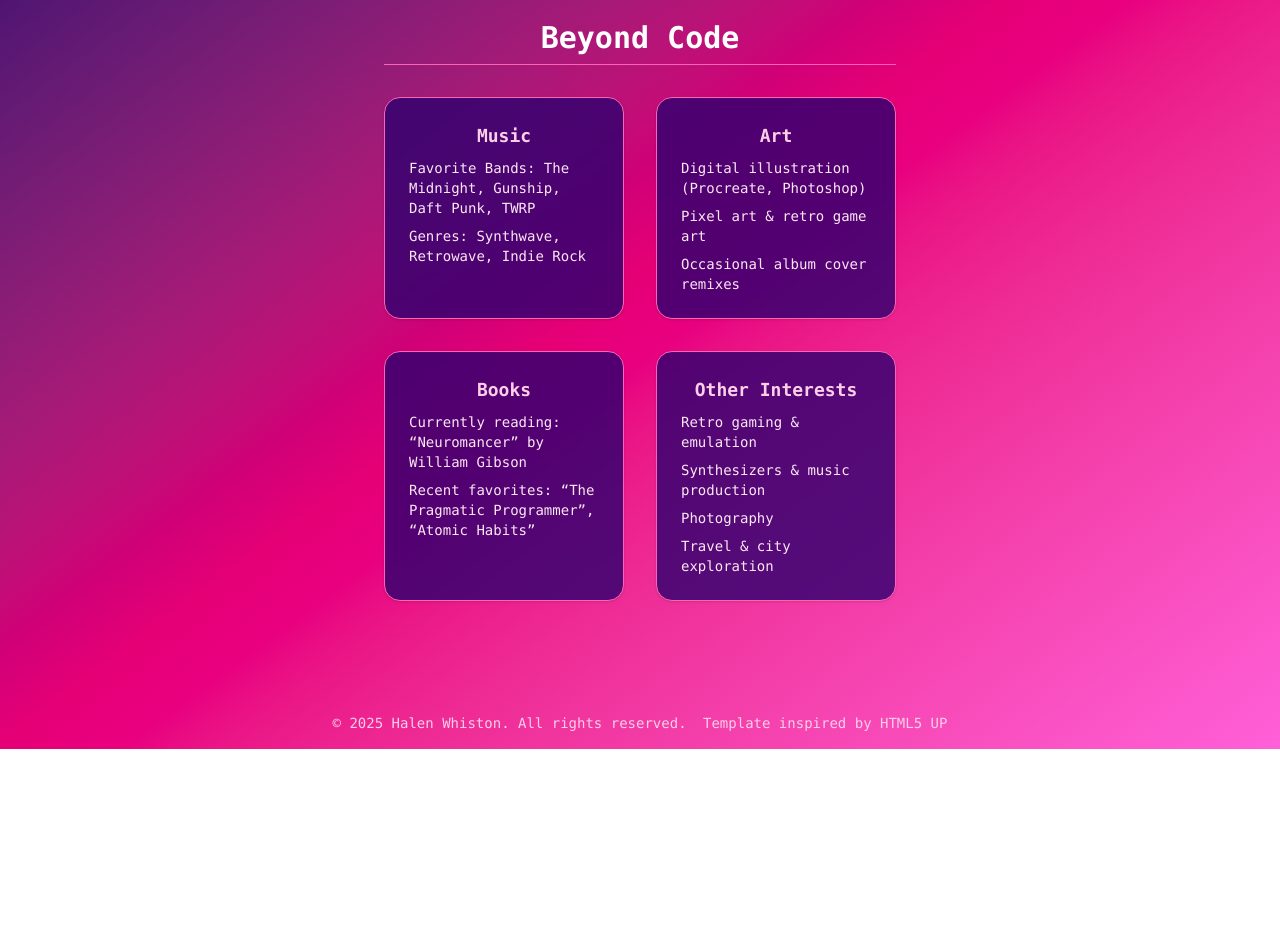
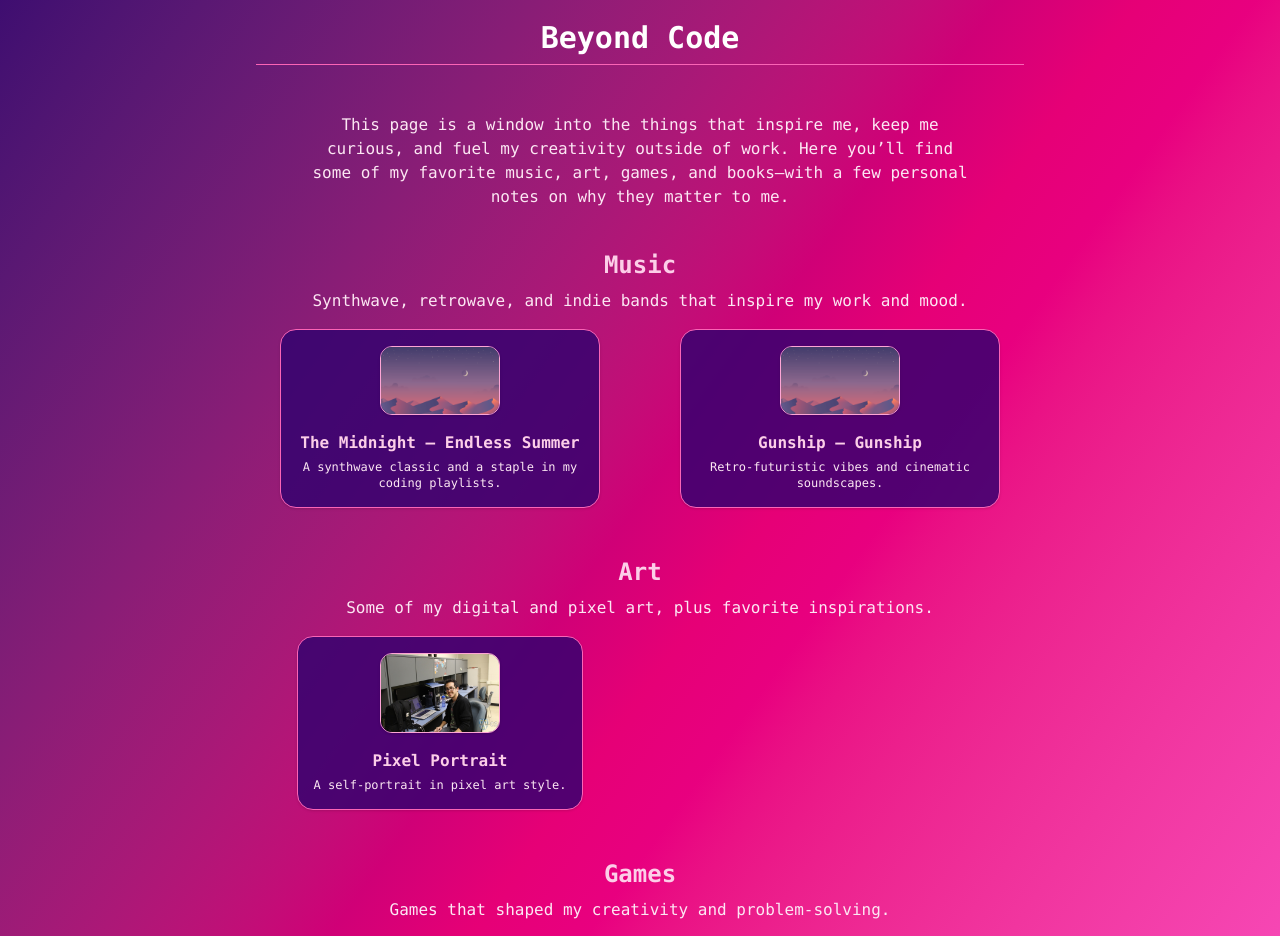
Before and after one commit to halwave/halwave.github.io, a React (Vite) app: page /#/beyond-code in a window 1280 px wide. Shown: the part 200-1136 px from the top of the page. Before the commit the page ends 949 px from the top, so only its background shows below. Built offline with nearby package versions, Linux system fonts and the light colour scheme.

Commit message:
reorganized pages, removed interests section

```diff
--- a/src/App.tsx
+++ b/src/App.tsx
@@ -2,7 +2,6 @@ import React from 'react';
 import { HashRouter as Router, Routes, Route } from 'react-router-dom';
 import './index.css';
 import AboutSection from './components/AboutSection';
-import InterestsSection from './components/InterestsSection';
 import ExperienceSection from './components/ExperienceSection';
 import SkillsSection from './components/SkillsSection';
 import JourneyPage from './pages/JourneyPage';
@@ -13,9 +12,8 @@ import Layout from './components/Layout';
 const MainPage: React.FC = () => (
 	<>
 		<SkillsSection />
+		<ExperienceSection />
 		<AboutSection />
-		<ExperienceSection />
-		<InterestsSection />
 	</>
 );
 
--- a/src/components/AboutSection.tsx
+++ b/src/components/AboutSection.tsx
@@ -1,7 +1,7 @@
 import React from 'react';
 
 const AboutSection: React.FC = () => (
-  <section className="max-w-3xl mx-auto px-4 py-8">
+  <section className="max-w-3xl mx-auto py-8">
     <h2 className="text-3xl font-bold mb-4 border-b border-pink-400 pb-2">About Me</h2>
     <img src="/images/about.jpg" alt="About Me" className="rounded-lg mb-4 max-h-64 object-cover border-2 border-pink-400" />
     <p className="text-pink-100">
--- a/src/components/ExperienceSection.tsx
+++ b/src/components/ExperienceSection.tsx
@@ -13,7 +13,7 @@ const experiences = [
 ];
 
 const ExperienceSection: React.FC = () => (
-  <section className="max-w-3xl mx-auto px-4 py-8">
+  <section className="max-w-3xl mx-auto py-8">
     <h2 className="text-3xl font-bold mb-4 border-b border-pink-400 pb-2">Professional Experience</h2>
     <div className="space-y-4">
       {experiences.map((exp) => (
--- a/src/components/InterestsSection.tsx
+++ /dev/null
@@ -1,23 +0,0 @@
-import React from 'react';
-
-const interests = [
-  'Vaporwave Music',
-  'Retro Video Games',
-  'Synthwave Art',
-  'Guitar',
-];
-
-const InterestsSection: React.FC = () => (
-  <section className="max-w-2xl mx-auto px-4 py-8">
-    <h2 className="text-3xl font-bold mb-4 border-b border-pink-400 pb-2">Personal Interests</h2>
-    <div className="flex flex-wrap gap-4">
-      {interests.map((interest) => (
-        <span key={interest} className="bg-pink-600 px-4 py-2 rounded-full font-semibold">
-          {interest}
-        </span>
-      ))}
-    </div>
-  </section>
-);
-
-export default InterestsSection;
--- a/src/components/SkillsSection.tsx
+++ b/src/components/SkillsSection.tsx
@@ -21,7 +21,7 @@ const skills = [
 
 const SkillsSection: React.FC = () => (
   <section className="py-12">
-    <div className="mx-auto w-full max-w-3xl px-4 sm:px-8 md:px-12 lg:px-20 xl:px-32">
+    <div className="mx-auto w-full max-w-3xl">
       <h2 className="text-3xl font-bold mb-6 border-b border-pink-400 pb-2 text-center">Technical Skills</h2>
       <div className="grid grid-cols-1 sm:grid-cols-2 gap-8 mt-8">
         {skills.map((skill) => (
--- /dev/null
+++ b/src/data/beyondCode.ts
@@ -0,0 +1,72 @@
+export interface BeyondCodeItem {
+  title: string;
+  image: string;
+  description: string;
+}
+
+export interface BeyondCodeCategory {
+  category: string;
+  description?: string;
+  items: BeyondCodeItem[];
+}
+
+import albumCover from "/images/banner.jpg"; // Example image
+import artSample from "/images/aboutme.jpg";
+import gameCover from "/images/smash.png";
+
+const beyondCodeData: BeyondCodeCategory[] = [
+  {
+    category: "Music",
+    description:
+      "Synthwave, retrowave, and indie bands that inspire my work and mood.",
+    items: [
+      {
+        title: "The Midnight – Endless Summer",
+        image: albumCover,
+        description: "A synthwave classic and a staple in my coding playlists.",
+      },
+      {
+        title: "Gunship – Gunship",
+        image: albumCover,
+        description: "Retro-futuristic vibes and cinematic soundscapes.",
+      },
+    ],
+  },
+  {
+    category: "Art",
+    description:
+      "Some of my digital and pixel art, plus favorite inspirations.",
+    items: [
+      {
+        title: "Pixel Portrait",
+        image: artSample,
+        description: "A self-portrait in pixel art style.",
+      },
+    ],
+  },
+  {
+    category: "Games",
+    description: "Games that shaped my creativity and problem-solving.",
+    items: [
+      {
+        title: "Super Smash Bros.",
+        image: gameCover,
+        description: "Competitive, fun, and a big part of my social life.",
+      },
+    ],
+  },
+  {
+    category: "Books",
+    description: "Books I’m reading or that have influenced my thinking.",
+    items: [
+      {
+        title: "Neuromancer",
+        image: albumCover,
+        description:
+          "A cyberpunk classic that shaped my love for tech and sci-fi.",
+      },
+    ],
+  },
+];
+
+export default beyondCodeData;
--- a/src/pages/BeyondCodePage.tsx
+++ b/src/pages/BeyondCodePage.tsx
@@ -1,54 +1,30 @@
 import React from 'react';
+import beyondCodeData from '../data/beyondCode';
 
-const beyondCodeData = [
-  {
-    category: 'Music',
-    items: [
-      'Favorite Bands: The Midnight, Gunship, Daft Punk, TWRP',
-      'Genres: Synthwave, Retrowave, Indie Rock'
-    ]
-  },
-  {
-    category: 'Art',
-    items: [
-      'Digital illustration (Procreate, Photoshop)',
-      'Pixel art & retro game art',
-      'Occasional album cover remixes'
-    ]
-  },
-  {
-    category: 'Books',
-    items: [
-      'Currently reading: “Neuromancer” by William Gibson',
-      'Recent favorites: “The Pragmatic Programmer”, “Atomic Habits”'
-    ]
-  },
-  {
-    category: 'Other Interests',
-    items: [
-      'Retro gaming & emulation',
-      'Synthesizers & music production',
-      'Photography',
-      'Travel & city exploration'
-    ]
-  }
-];
+const pageIntro = `
+This page is a window into the things that inspire me, keep me curious, and fuel my creativity outside of work. Here you’ll find some of my favorite music, art, games, and books—with a few personal notes on why they matter to me.`;
 
 const BeyondCodePage: React.FC = () => (
   <section className="py-12">
-    <div className="mx-auto w-full max-w-3xl px-4 sm:px-8 md:px-12 lg:px-20 xl:px-32">
+    <div className="mx-auto w-full max-w-3xl">
       <h2 className="text-3xl font-bold mb-6 border-b border-pink-400 pb-2 text-center">Beyond Code</h2>
-      <div className="grid grid-cols-1 sm:grid-cols-2 gap-8 mt-8">
+      <p className="text-pink-100 text-center mb-10 max-w-2xl mx-auto whitespace-pre-line">{pageIntro}</p>
+      <div className="flex flex-col gap-12">
         {beyondCodeData.map((section) => (
-          <div key={section.category} className="bg-[#2d006e]/80 rounded-2xl shadow p-6 border border-pink-400">
-            <h3 className="font-semibold text-pink-200 mb-2 text-lg text-center">{section.category}</h3>
-            <ul className="flex flex-col gap-2">
+          <div key={section.category}>
+            <h3 className="font-semibold text-pink-200 mb-2 text-2xl text-center">{section.category}</h3>
+            {section.description && (
+              <p className="text-pink-100 text-center mb-4 text-base">{section.description}</p>
+            )}
+            <div className="grid grid-cols-1 sm:grid-cols-2 gap-8 justify-items-center">
               {section.items.map((item) => (
-                <li key={item} className="text-pink-100 text-sm font-mono">
-                  {item}
-                </li>
+                <div key={item.title} className="bg-[#2d006e]/80 rounded-2xl shadow p-4 border border-pink-400 flex flex-col items-center max-w-xs">
+                  <img src={item.image} alt={item.title} className="rounded-xl mb-2 max-w-[120px] max-h-[120px] object-cover border border-pink-300 shadow" />
+                  <h4 className="font-bold text-pink-200 text-center mb-1 mt-2">{item.title}</h4>
+                  <p className="text-pink-100 text-xs text-center">{item.description}</p>
+                </div>
               ))}
-            </ul>
+            </div>
           </div>
         ))}
       </div>
```
Also changed, not shown: public/images/profile.jpg.
